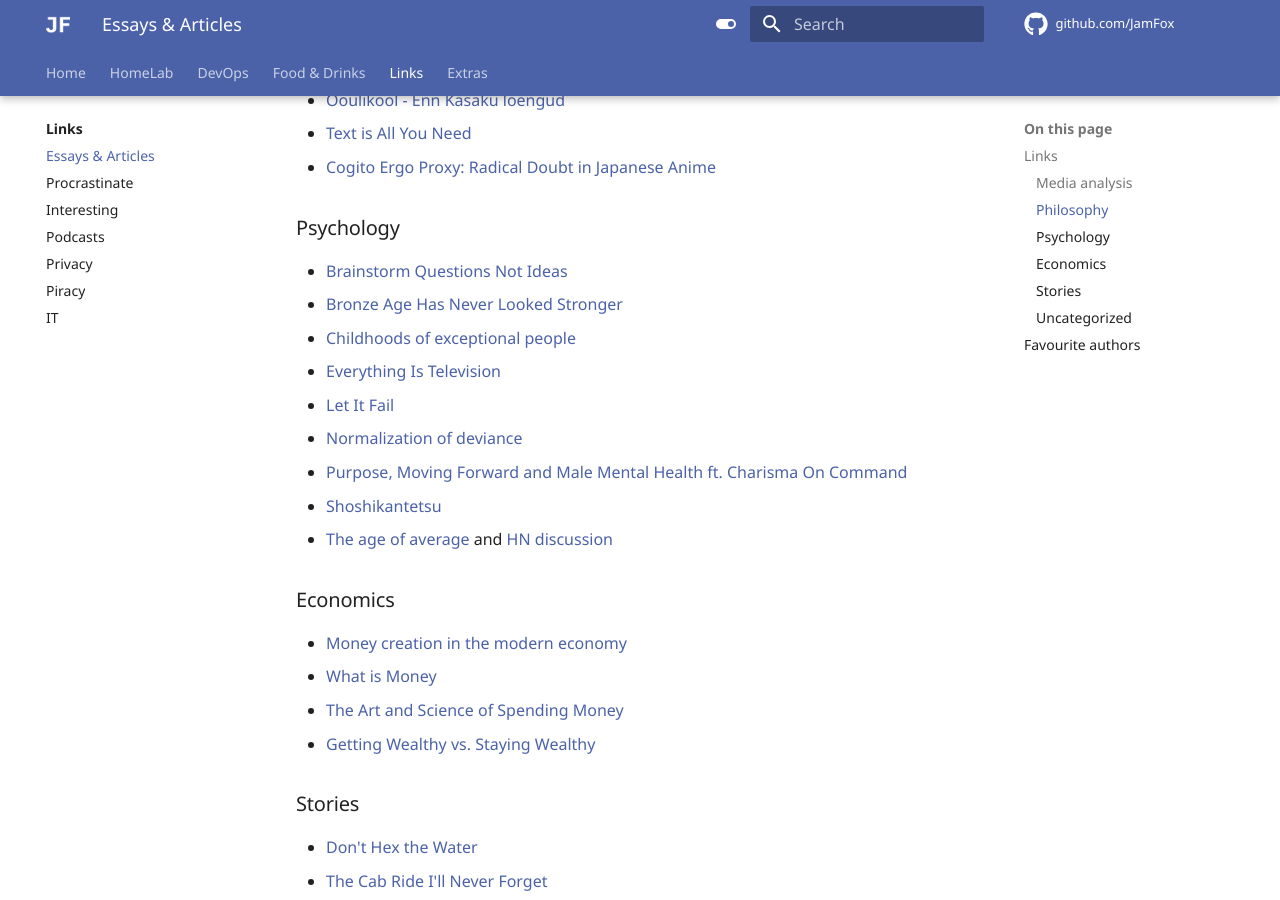
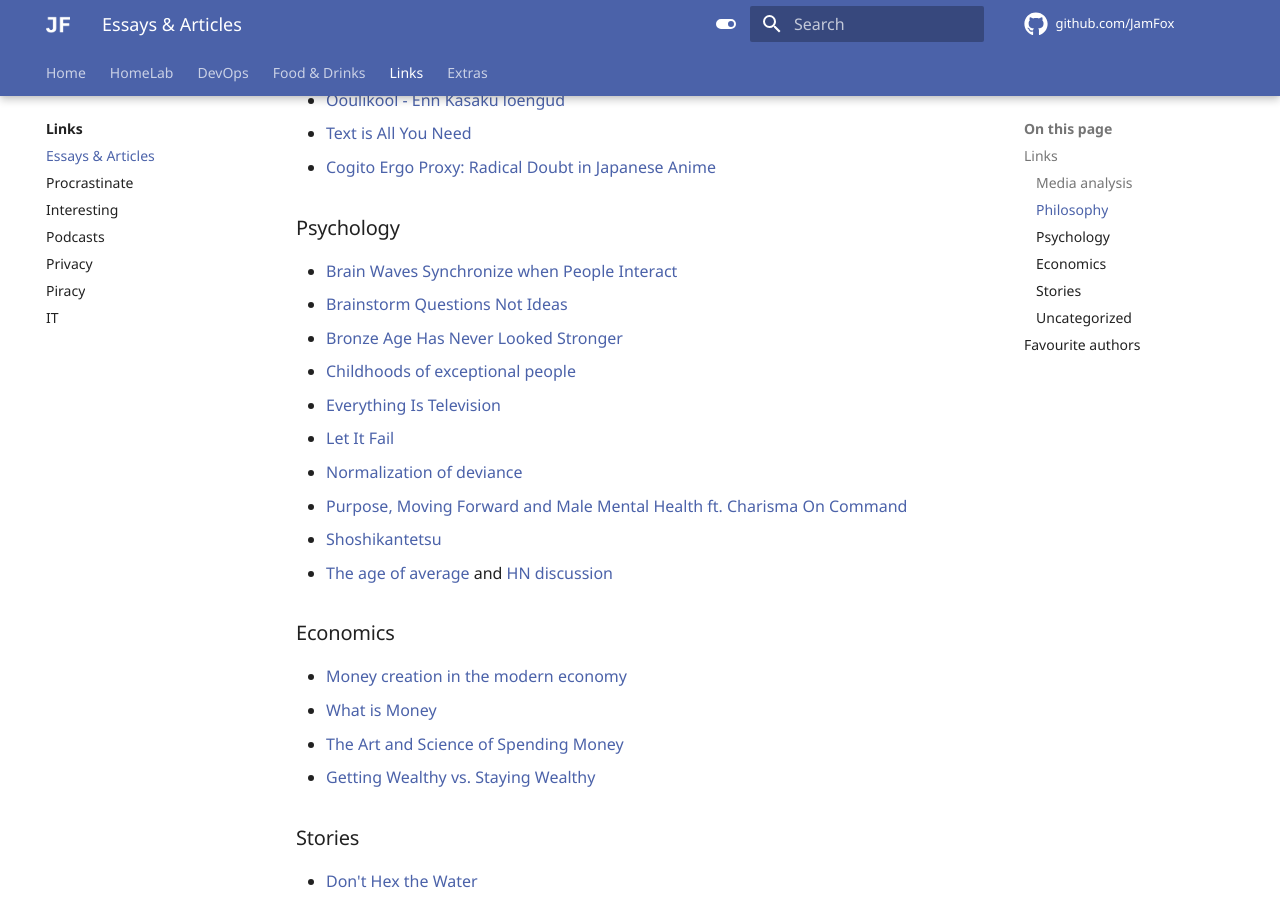
Before and after one commit to JamFox/docs.jamfox.dev, an MkDocs documentation site: the page built from docs/content/links/essays.md, in a window 1280 px wide and 900 px high, scrolled down 710 px. Built offline with MkDocs 1.6.1 and Material for MkDocs 9.7.7, drawn with Linux system fonts in a browser that asks for light colours; comment, search, counter and statistics services are not loaded.

Commit message:
add brain sync

```diff
--- a/docs/content/links/essays.md
+++ b/docs/content/links/essays.md
@@ -27,6 +27,7 @@ title: "Essays & Articles"
 
 ### Psychology
 
+- [Brain Waves Synchronize when People Interact](https://www.scientificamerican.com/article/brain-waves-synchronize-when-people-interact/)
 - [Brainstorm Questions Not Ideas](https://www.muledesign.com/blog/brainstorm-questions)
 - [Bronze Age Has Never Looked Stronger](https://www.thechatner.com/p/its-1178-bce-and-the-bronze-age-has)
 - [Childhoods of exceptional people](https://www.lesswrong.com/posts/CYN7swrefEss4e3Qe/childhoods-of-exceptional-people)
```
